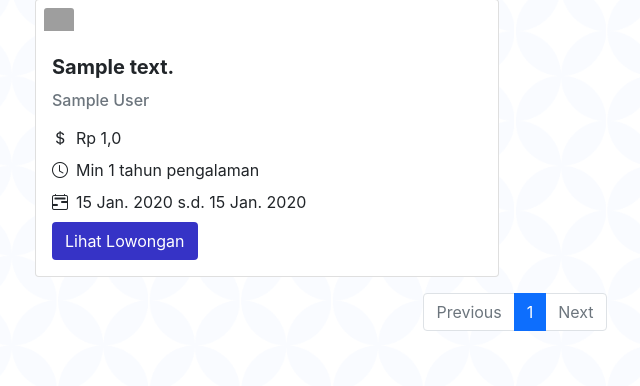
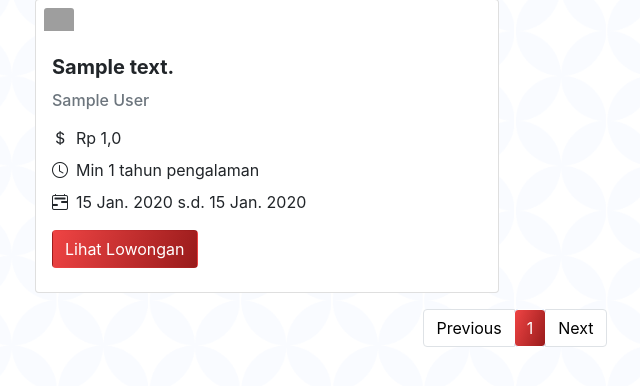
Before and after one commit to alyazharr/job-portal-teknokrat, a Django app: page /list_lowongan/ in a window 1280 px wide. Shown: the part 239-625 px from the top of the page, without its empty margins (125-765 px from the left). Run offline with Django 4.2, Linux system fonts and the light colour scheme; a user stored in the database is signed in; tables that the repository leaves empty hold one stand-in row (values such as "Sample post"); some libraries are stand-ins or nearby versions; grey boxes are pictures that could not be loaded.

Commit message:
Perbaikan UI dan Bug dari Sprint 1

```diff
--- a/jobseeker/static/jobseeker/style.css
+++ b/jobseeker/static/jobseeker/style.css
@@ -12,3 +12,9 @@
         width: 100%;
     }
 }
+
+
+.active {
+color: #fff !important;
+background: #f00 !important;
+}
--- a/jobseeker/templates/buka_lowongan.html
+++ b/jobseeker/templates/buka_lowongan.html
@@ -93,7 +93,7 @@
         {% endif %}
       </div>
     </div>
-    <input class="mt-3 btn btn-primary bg-base-purple align-self-start" type="submit" value="Buka Lowongan" />
+    <input style='border-color:white' class="mt-3 btn btn-primary bg-base-red align-self-start" type="submit" value="Buka Lowongan" />
   </form>
 
 <script src="{% static 'ckeditor/ckeditor.js' %}"></script>
--- a/jobseeker/templates/list_lowongan.html
+++ b/jobseeker/templates/list_lowongan.html
@@ -23,7 +23,7 @@
 
     </form>
     {% if not list_lowongan %}
-      <div class='rounded border bg-light d-flex align-items-center justify-content-center' style="min-height:350px">
+      <div class="rounded border bg-light d-flex align-items-center justify-content-center" style="min-height:350px">
         {% if request.GET.search_query != '' %}
           <div>Lowongan yang dicari tidak dapat ditemukan</div>
         {% else %}
@@ -39,19 +39,19 @@
             <div class="card-body d-flex flex-column gap-2">
               <h5 class="card-title fw-bold">{{ lowongan.posisi }}</h5>
               <h6 class="card-subtitle mb-2 text-muted">{{ lowongan.users_id.name }}</h6>
-              <div class='d-flex gap-2'>
+              <div class="d-flex gap-2">
                 <i class="bi bi-currency-dollar"></i>
                 <div>Rp {{ lowongan.gaji }}</div>
               </div>
-              <div class='d-flex gap-2'>
+              <div class="d-flex gap-2">
                 <i class="bi bi-clock"></i>
                 <div>Min {{ lowongan.lama_pengalaman }} tahun pengalaman</div>
               </div>
-              <div class='d-flex gap-2'>
+              <div class="d-flex gap-2">
                 <i class="bi bi-calendar2-range"></i>
                 <div>{{ lowongan.buka_lowongan }} s.d. {{ lowongan.batas_pengumpulan }}</div>
               </div>
-              <a href="#" class="align-self-start  btn bg-base-purple text-white">Lihat Lowongan</a>
+              <a href="#" class="align-self-start mt-2 mb-2 btn bg-base-red text-white">Lihat Lowongan</a>
             </div>
           </div>
         {% endfor %}
@@ -61,6 +61,7 @@
       <ul class="pagination">
         <li class="page-item {% if not page_obj.has_previous %}disabled{% endif %}">
           <a
+          style='color:black;'
           class="page-link"
           href="{% if page_obj.has_previous %}?page={{ page_obj.previous_page_number }}{% endif %} {% if request.GET.search_query != '' %}&search_query={{request.GET.search_query}}{% endif %}" tabindex="-1"
           >
@@ -69,23 +70,23 @@
         </li>
       {% if page_obj.has_previous %}
         <li class="page-item">
-          <a class="page-link" href="?page={{ page_obj.previous_page_number }} {% if request.GET.search_query != '' %}&search_query={{request.GET.search_query}}{% endif %}">
+          <a style='color:black;' class="page-link" href="?page={{ page_obj.previous_page_number }} {% if request.GET.search_query != '' %}&search_query={{request.GET.search_query}}{% endif %}">
             {{ page_obj.previous_page_number }}
           </a>
         </li>
       {% endif %}
         <li class="page-item active">
-          <a class="page-link" href="?page={{ page_obj.number }} {% if request.GET.search_query != '' %}&search_query={{request.GET.search_query}}{% endif %}"> {{ page_obj.number }} </a>
+          <a style="border-color: white;" class="page-link bg-base-red" href="?page={{ page_obj.number }} {% if request.GET.search_query != '' %}&search_query={{request.GET.search_query}}{% endif %}"> {{ page_obj.number }} </a>
         </li>
         {% if page_obj.has_next %}
         <li class="page-item">
-          <a class="page-link" href="?page={{ page_obj.next_page_number }} {% if request.GET.search_query != '' %}&search_query={{request.GET.search_query}}{% endif %}">
+          <a style='color:black;' class="page-link" href="?page={{ page_obj.next_page_number }} {% if request.GET.search_query != '' %}&search_query={{request.GET.search_query}}{% endif %}">
             {{ page_obj.next_page_number }}
           </a>
         </li>
       {% endif %}
-        <li class="page-item {% if not page_obj.has_next %}disabled{% endif %}">
-          <a class="page-link" href="{% if page_obj.has_next %}?page={{ page_obj.next_page_number }}{% endif %} {% if request.GET.search_query != '' %}&search_query={{request.GET.search_query}}{% endif %}">Next</a>
+        <li style='color:black;' class="page-item {% if not page_obj.has_next %}disabled{% endif %}">
+          <a style='color:black;' class="page-link" href="{% if page_obj.has_next %}?page={{ page_obj.next_page_number }}{% endif %} {% if request.GET.search_query != '' %}&search_query={{request.GET.search_query}}{% endif %}">Next</a>
         </li>
       </ul>
     </nav>
--- a/jobseeker/views.py
+++ b/jobseeker/views.py
@@ -8,7 +8,7 @@ from django.db.models import Q
 class BukaLowonganFormView(UserPassesTestMixin,FormView):
     template_name = 'buka_lowongan.html'
     form_class = BukaLowonganForm
-    success_url = '/admin/jobseeker/lowongan'
+    success_url = '/list_lowongan'
     login_url = '/login/'
 
     def test_func(self):
@@ -28,7 +28,7 @@ class ListLowonganView(UserPassesTestMixin, ListView):
     ordering = ('-batas_pengumpulan',)
 
     def test_func(self):
-        return self.request.user.is_authenticated and self.request.user.role_id == 1
+        return self.request.user.is_authenticated
 
     def get_queryset(self):
         if 'search_query' in self.request.GET and self.request.GET['search_query'] != "":
```
Also changed, not shown: jobseeker/settings.py (+7 -25 lines), jobseeker/test/test_models.py (+8 -7 lines), jobseeker/test/test_views.py (+0 -10 lines).
